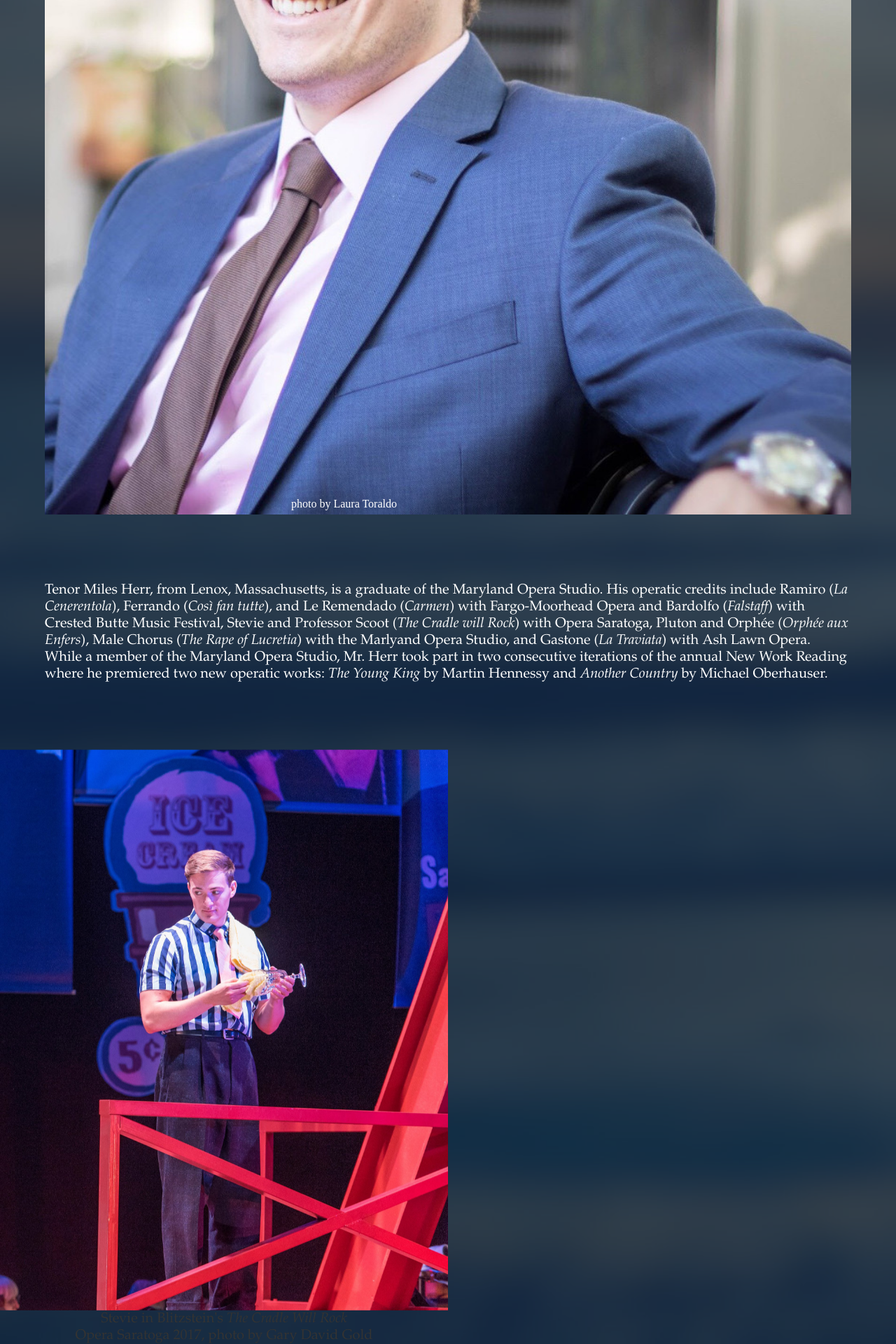
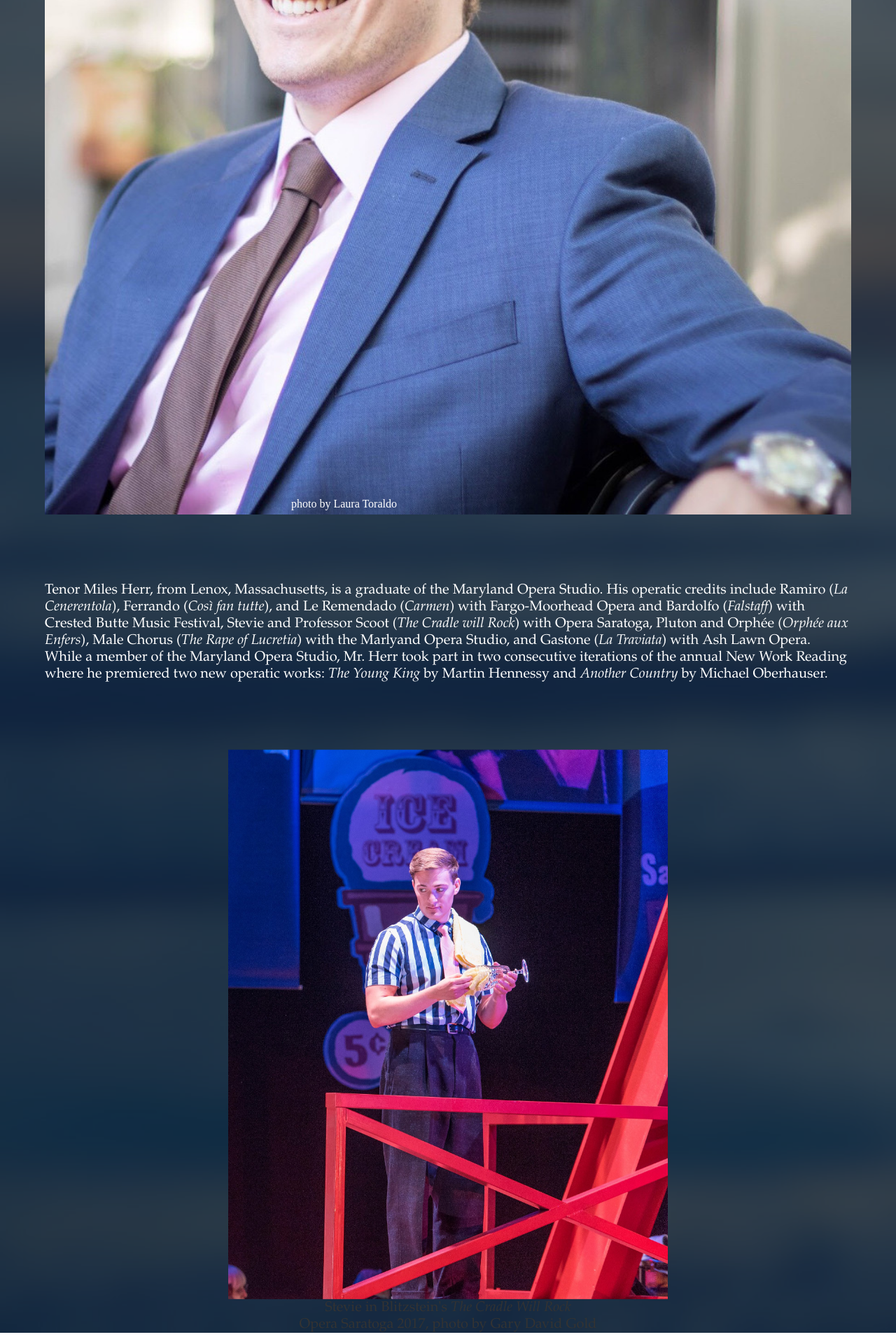
Before and after one commit to leemlb06pmi/leemlb06pmi.github.io, a Jekyll site: the page built from index.html, in a window 1280 px wide. Shown: the part 1337-3257 px from the top of the page at 70% size. Built offline with Jekyll 4.4.1, drawn with Linux system fonts in a browser that asks for light colours.

Commit message:
Update main.css

```diff
--- a/css/main.css
+++ b/css/main.css
@@ -20,13 +20,14 @@ img{
 }
 .picContainActive{
 	position:relative;
-	width:50%;
+	margin:0% 15%;
+	width:70%;
 }
 
 .imageFadeWText{
 	opacity: 1;
   	display: block;
-  	width: 100%;
+  	width: 70%;
   	height: auto;
   	transition: .3s ease;
   	backface-visibility: hidden;
```
